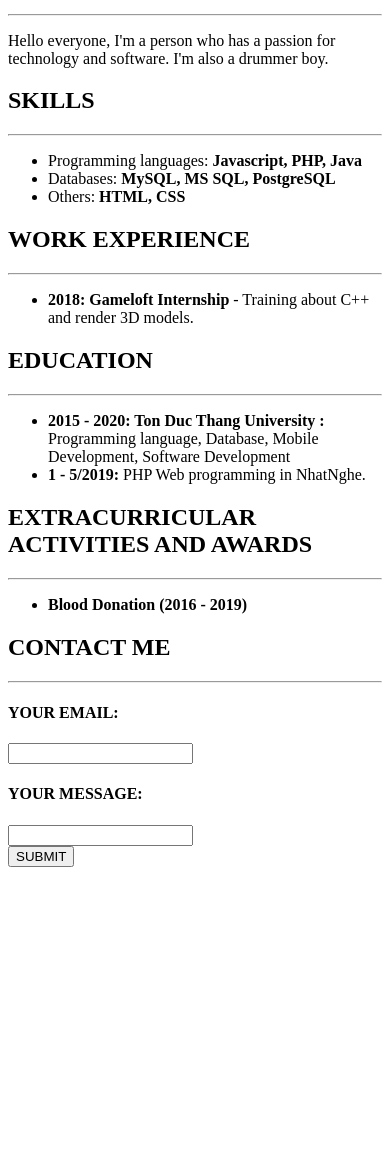
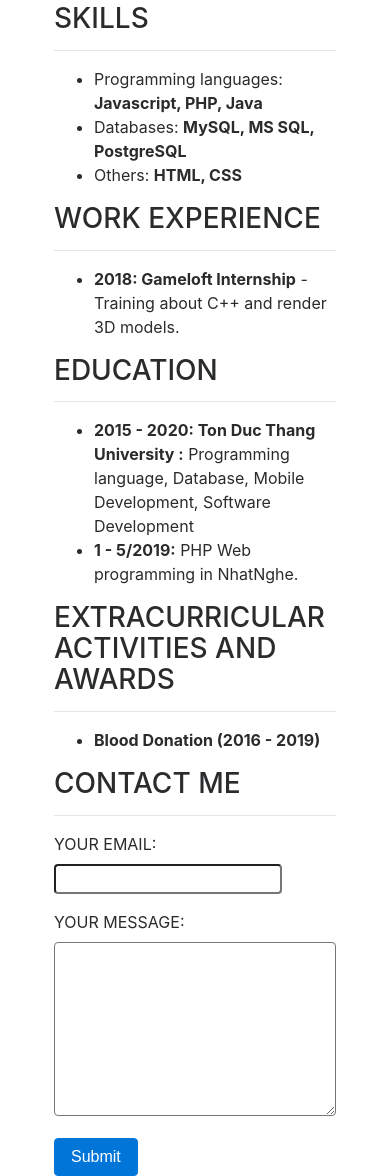
Before and after one commit to batisuoc/batisuoc-portfolio, a plain HTML site: page index.html in a window 390 px wide. Shown: the part 612-1788 px from the top of the page. Before the commit the page ends 1487 px from the top, so only its background shows below. Drawn offline with Linux system fonts and the light colour scheme.

Commit message:
Update to responsive structure

```diff
--- a/css/my-style.css
+++ b/css/my-style.css
@@ -0,0 +1,17 @@
+div.container-fluid.mycv {
+  width: 80%;
+}
+.title {
+  text-align: center;
+}
+.form-label {
+  padding-right: 10px;
+}
+.email-input {
+  padding-left: 15px;
+  border-radius: 4px;
+}
+.message-input {
+  border-radius: 4px;
+  width: 100%;
+}
--- a/index.html
+++ b/index.html
@@ -3,13 +3,17 @@
   <head>
     <title>My site</title>
     <meta charset="utf-8" />
+    <link rel="stylesheet" href="css/bootstrap.min.css" />
+    <link rel="stylesheet" href="css/my-style.css" />
   </head>
   <body>
-    <h1>RESUME</h1>
+    <div class="container-fluid mycv">
+      <h1 class="title">RESUME</h1>
       <hr />
-    <div class="about-me ">
-      <h2>ABOUT ME</h2>
-      <img src="images/my-picture.jpg" style="width: 400px; height: 300px;" />
+      <div class="row">
+        <div class="about-me col-sm-4 col-md-4 col-lg-4">
+          <h3>ABOUT ME</h3>
+          <img src="images/my-picture.jpg" style="width: 100%" />
           <ul style="list-style-type:none">
             <li>NAME: BATISUOC</li>
             <li>AGE: 12</li>
@@ -18,51 +22,62 @@
             <li>PHONE: 0791121123</li>
           </ul>
         </div>
-    <div class="info">
-      <h2>BIOGRAPHY</h2>
+        <div class="info col-sm-8 col-md-8 col-lg-8">
+          <h3>BIOGRAPHY</h3>
           <hr />
           <p>
             Hello everyone, I'm a person who has a passion for technology and
             software. I'm also a drummer boy.
           </p>
-      <h2>SKILLS</h2>
+          <h3>SKILLS</h3>
           <hr />
           <ul>
             <li>Programming languages: <b>Javascript, PHP, Java</b></li>
             <li>Databases: <b>MySQL, MS SQL, PostgreSQL</b></li>
             <li>Others: <b>HTML, CSS</b></li>
           </ul>
-      <h2>WORK EXPERIENCE</h2>
+          <h3>WORK EXPERIENCE</h3>
           <hr />
           <ul>
             <li>
-          <b>2018: Gameloft Internship</b> - Training about C++ and render 3D
-          models.
+              <b>2018: Gameloft Internship</b> - Training about C++ and render
+              3D models.
             </li>
           </ul>
-      <h2>EDUCATION</h2>
+          <h3>EDUCATION</h3>
           <hr />
           <ul>
             <li>
-          <b>2015 - 2020: Ton Duc Thang University :</b> Programming language,
-          Database, Mobile Development, Software Development
+              <b>2015 - 2020: Ton Duc Thang University :</b> Programming
+              language, Database, Mobile Development, Software Development
             </li>
             <li><b>1 - 5/2019:</b> PHP Web programming in NhatNghe.</li>
           </ul>
-      <h2>EXTRACURRICULAR ACTIVITIES AND AWARDS</h2>
+          <h3>EXTRACURRICULAR ACTIVITIES AND AWARDS</h3>
           <hr />
           <ul>
             <li><b>Blood Donation (2016 - 2019)</b></li>
           </ul>
-      <h2>CONTACT ME</h2>
+          <h3>CONTACT ME</h3>
           <hr />
-      <form action="#">
-        <h4>YOUR EMAIL:</h4>
-        <input type="text" name="email" /><br />
-        <h4>YOUR MESSAGE:</h4>
-        <input type="text" name="message" /><br />
-        <input type="submit" value="SUBMIT" />
+          <form action="#" id="contact">
+            <div class="form-group">
+              <label class="form-label" for="email">YOUR EMAIL:</label>
+              <input class="email-input" id="email" type="text" name="email" />
+            </div>
+            <div class="form-group">
+              <label class="form-label" for="message">YOUR MESSAGE:</label
+              ><br />
+              <textarea
+                rows="7"
+                class="message-input"
+                form="contact"
+              ></textarea>
+            </div>
+            <button type="submit" class="btn btn-primary">Submit</button>
           </form>
+        </div>
+      </div>
     </div>
   </body>
 </html>
```
Lines whose indentation alone changed are shown as unchanged.
